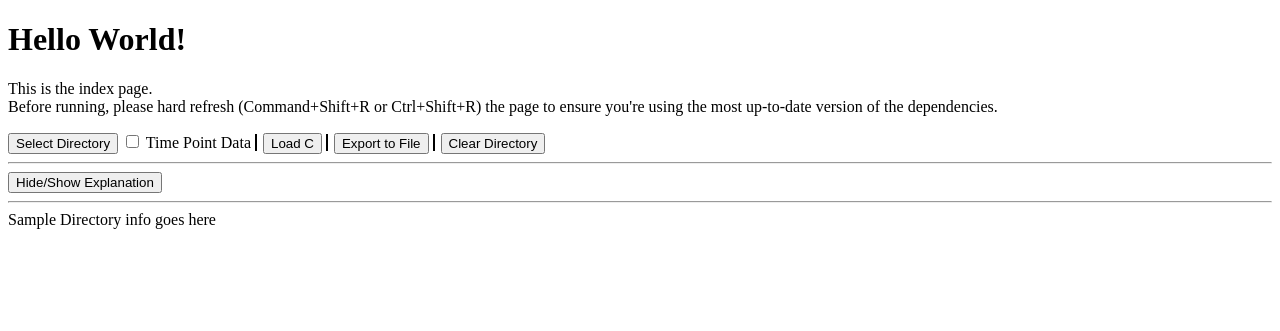
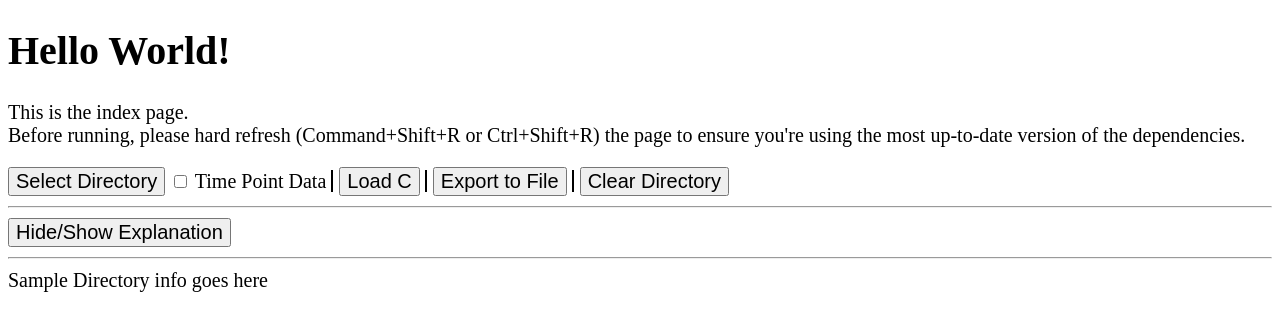
Before and after one commit to aturfah/cmi_helpers, a Flask app: page / in a window 1280 px wide. Shown: the top 331 px of the page. Run offline with Flask 2, Linux system fonts and the light colour scheme.

Commit message:
Make font size larger

```diff
--- a/c_builder/static/style.css
+++ b/c_builder/static/style.css
@@ -1,6 +1,14 @@
 table {
     margin: 0;
     padding: 0;
+}
+
+body {
+    font-size: 20px;
+}
+
+input {
+    font-size: 20px;
 }
 
 td {
```
